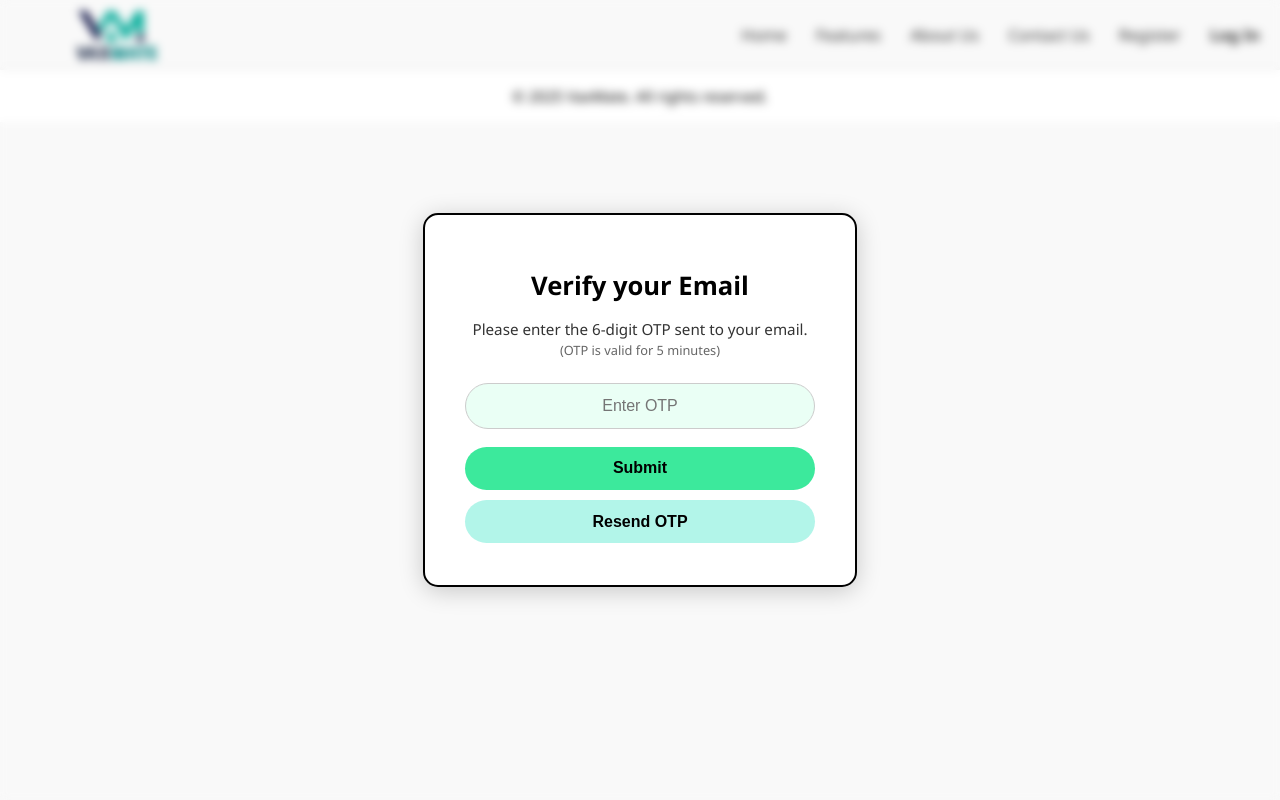
After one commit to Ekrachowdhuryrisha/VaxMate, a Django app: page /verify/ in a window 1280 px wide. The commit adds this page. Run offline with Django 5.2, Linux system fonts and the light colour scheme.

Commit message:
User Authentication and LogIn added

```diff
--- a/_vaxmate_/urls.py
+++ b/_vaxmate_/urls.py
@@ -27,7 +27,8 @@ urlpatterns = [
     path('aboutUs/', views.aboutUs, name='aboutUs'),
     path('contact/', views.contact, name='contact'),
     path('register/', views.register, name='register'),
-    path('login/', views.login_page, name='login'),
+    path("verify/", views.verify, name="verify"),
+    path('login/', views.login, name='login'),
     path('profile/', views.profile, name='profile'),
     path('dashboard/', views.dashboard, name='dashboard'),
     path('reminder/', views.reminder, name='reminder'),
--- /dev/null
+++ b/templates/htmlpages/verify.html
@@ -0,0 +1,143 @@
+{% extends 'base.html' %}
+{% block title %}Verify Email - VaxMate{% endblock %}
+{% load static %}
+{% block content %}
+
+<div class="verify-overlay">
+  <div class="verify-card">
+    <h2>Verify your Email</h2>
+    <p>Please enter the 6-digit OTP sent to your email. <br>
+       <small>(OTP is valid for 5 minutes)</small></p>
+
+    <form method="post">
+      {% csrf_token %}
+      <input type="text" name="otp" maxlength="6" placeholder="Enter OTP" required>
+
+      {% if error %}
+        <p class="error">{{ error }}</p>
+      {% endif %}
+      {% if messages %}
+        {% for message in messages %}
+          <p class="message {{ message.tags }}">{{ message }}</p>
+        {% endfor %}
+      {% endif %}
+
+      <button type="submit" name="action" value="submit" class="btn-submit">Submit</button>
+      <button type="submit" name="action" value="resend" class="btn-resend">Resend OTP</button>
+    </form>
+  </div>
+</div>
+
+<style>
+/* Overlay */
+.verify-overlay {
+  position: fixed;
+  top: 0;
+  left: 0;
+  width: 100%;
+  height: 100%;
+  backdrop-filter: blur(5px);
+  display: flex;
+  justify-content: center;
+  align-items: center;
+  z-index: 999;
+}
+
+/* Card */
+.verify-card {
+  background: #fff;
+  padding: 2rem 2.5rem;
+  border-radius: 15px;
+  box-shadow: 0 4px 25px rgba(0,0,0,0.2);
+  width: 350px;
+  text-align: center;
+  border: 2px solid #000;
+}
+
+.verify-card h2 {
+  margin-bottom: 1rem;
+  font-size: 1.6rem;
+  font-weight: bold;
+  color: #000;
+}
+
+.verify-card p {
+  font-size: 0.95rem;
+  margin-bottom: 1rem;
+  color: #333;
+}
+
+.verify-card small {
+  font-size: 0.8rem;
+  color: #666;
+}
+
+/* Input */
+.verify-card input {
+  width: 100%;
+  padding: 0.8rem;
+  margin: 0.5rem 0;
+  border: 1px solid #ccc;
+  border-radius: 30px;
+  outline: none;
+  background: #eafff5;
+  font-size: 1rem;
+  text-align: center;
+  box-sizing: border-box;
+}
+
+/* Buttons */
+.verify-card .btn-submit,
+.verify-card .btn-resend {
+  display: block;
+  width: 100%;
+  padding: 0.8rem;
+  margin: 0.6rem 0;
+  border: none;
+  border-radius: 30px;
+  font-size: 1rem;
+  font-weight: bold;
+  cursor: pointer;
+  text-decoration: none;
+  text-align: center;
+  transition: 0.2s ease-in-out;
+}
+
+.verify-card .btn-submit {
+  background: #3ce99c;
+  color: #000;
+}
+
+.verify-card .btn-submit:hover {
+  background: #2ed889;
+}
+
+.verify-card .btn-resend {
+  background: #b2f5e9;
+  color: #000;
+}
+
+.verify-card .btn-resend:hover {
+  background: #9be1d5;
+}
+
+/* Messages */
+.error {
+  color: red;
+  margin: 0.5rem 0;
+  font-size: 0.9rem;
+}
+
+.message {
+  margin: 0.5rem 0;
+  font-size: 0.9rem;
+}
+.message.success {
+  color: green;
+}
+.message.error {
+  color: red;
+}
+</style>
+
+{% endblock %}
--- a/templates/nav.html
+++ b/templates/nav.html
@@ -5,9 +5,9 @@
   </div>
   <div class="nav-links">
     <a href="{% url 'home' %}">Home</a>
-    <a href="{% url 'features' %}">Features</a>
-    <a href="{% url 'aboutUs' %}">About Us</a>
-    <a href="{% url 'contact' %}">Contact Us</a>
+    <a href="{% url 'home' %}#features">Features</a>
+    <a href="{% url 'home' %}#about">About Us</a>
+    <a href="{% url 'home' %}#contact">Contact Us</a>
     <a href="{% url 'register' %}">Register</a>
     <a href="{% url 'login' %}" class="login-btn">Log In</a>
   </div>
--- a/vaxmate_app/views.py
+++ b/vaxmate_app/views.py
@@ -1,5 +1,11 @@
-from django.shortcuts import render
 
+import random, time
+from django.core.mail import send_mail
+from django.shortcuts import render, redirect
+from django.contrib.auth.models import User
+from django.contrib import messages
+from django.contrib.auth.decorators import login_required
+from django.contrib.auth import authenticate, login, logout
 
 def home(request):
     return render(request, "htmlpages/home.html")
@@ -13,11 +19,121 @@
 def contact(request):
     return render(request, "htmlpages/contact.html")
 
+# 🔹 Helper function: send OTP
+def send_otp(request, email):
+    otp = str(random.randint(100000, 999999))  # generate 6-digit otp
+    request.session['otp'] = otp
+    request.session['email'] = email
+    request.session['otp_time'] = time.time()  # store OTP generation time
+
+    try:
+        send_mail(
+            subject="Your VaxMate Verification Code",
+            message=f"Your verification code is {otp}",
+            from_email="katsukiaimeee@gmail.com",
+            recipient_list=[email],
+            fail_silently=False,
+        )
+    except Exception as e:
+        print("Email sending failed:", e)
+        messages.error(request, "Could not send OTP. Try again later.")
+
+# 🔹 Register view
 def register(request):
+    if request.method == "POST":
+        full_name = request.POST.get("full_name")
+        email = request.POST.get("email")
+        password = request.POST.get("password")
+
+        # check if email already exists
+        if User.objects.filter(email=email).exists():
+            messages.error(request, "Email is already registered.")
+            return render(request, "htmlpages/register.html")
+
+        # temporarily store user info (not password in plain text!)
+        request.session['temp_user'] = {
+            "full_name": full_name,
+            "email": email,
+            "password": password,  # kept until OTP verified
+        }
+
+        # send OTP
+        send_otp(request, email)
+        return redirect("verify")  # go to verification page
+
     return render(request, "htmlpages/register.html")
 
-def login_page(request):
-    return render(request, "htmlpages/login.html")
+# 🔹 Verify view
+def verify(request):
+    if request.method == "POST":
+        action = request.POST.get("action")
+
+        if action == "submit":
+            entered_otp = request.POST.get("otp")
+            saved_otp = request.session.get("otp")
+            otp_time = request.session.get("otp_time")
+
+            # check expiry (5 minutes)
+            if otp_time and time.time() - otp_time > 300:
+                return render(request, "htmlpages/verify.html", {"error": "OTP expired. Please resend."})
+
+            if entered_otp == saved_otp:
+                data = request.session.get("temp_user")
+
+                if data:
+                    # create user
+                    user = User.objects.create_user(
+                        username=data["email"],  # username as email
+                        email=data["email"],
+                        password=data["password"],
+                        first_name=data["full_name"]
+                    )
+                    user.save()
+
+                    # clear session
+                    for key in ["otp", "otp_time", "temp_user", "email"]:
+                        if key in request.session:
+                            del request.session[key]
+
+                    messages.success(request, "Account created successfully! Please log in.")
+                    return redirect("login")  # go to login page
+            else:
+                return render(request, "htmlpages/verify.html", {"error": "Wrong code"})
+
+        elif action == "resend":
+            email = request.session.get("email")
+            if email:
+                send_otp(request, email)
+                return render(request, "htmlpages/verify.html", {"error": "A new OTP has been sent"})
+            else:
+                return redirect("register")
+
+    return render(request, "htmlpages/verify.html")
+
+
+def login(request):
+    if request.method == "POST":
+        username = request.POST.get("username")
+        password = request.POST.get("password")
+
+        user = authenticate(request, username=username, password=password)
+
+        if user is not None:
+            login(request, user)  # Django session login
+            return redirect("dashboard")  # ✅ redirect to dashboard
+        else:
+            messages.error(request, "Invalid username or password")  # show error
+            return redirect("login")
+
+    return render(request, "htmlpages/login.html")  # GET request → show login form
+
+@login_required(login_url='login')  # user must be logged in
+def dashboard(request):
+    return render(request, "dashboard.html")
+
+def logout_view(request):
+    logout(request)
+    return redirect("home")
 
 def profile(request):
     return render(request, "htmlpages/profile.html")
```
Also changed, not shown: _vaxmate_/settings.py (+10 -4 lines), templates/htmlpages/login.html (+249 -0 lines), templates/htmlpages/register.html (+24 -9 lines), db.sqlite3, templates/htmlpages/dashboard.html (added).
